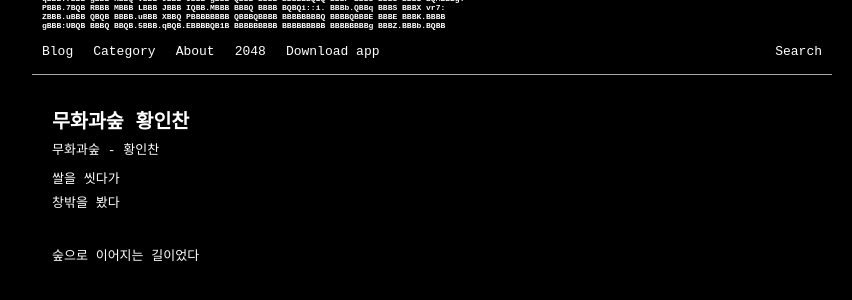
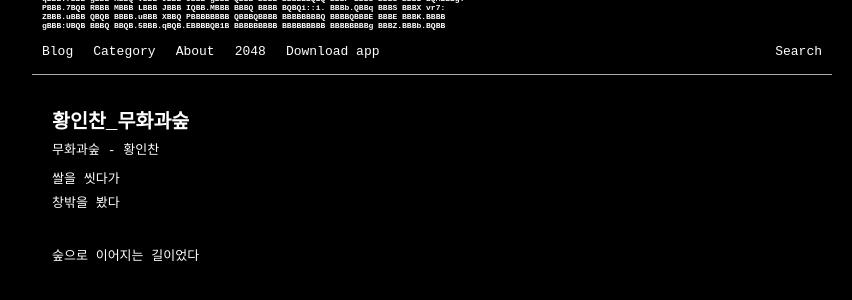
Before and after one commit to whoisrealminjueun/whoisrealminjueun.github.io, a Jekyll site: the page built from _posts/2026-04-22-황인찬_무화과숲.md, in a window 1280 px wide. Shown: the part 197-497 px from the top of the page, without its empty margins (208-1060 px from the left). Built offline with Jekyll 4.4.1, drawn with Linux system fonts in a browser that asks for light colours.

```diff
--- a/_posts/2026-04-22-무화과숲 황인찬.md
+++ b/_posts/2026-04-22-황인찬_무화과숲.md
@@ -1,6 +1,6 @@
 ---
 layout: post
-title:  "무화과숲 황인찬"
+title:  "황인찬_무화과숲"
 date:   2026-04-22
 last_modified_at: 2026-04-22
 categories: ["문학"]
```
